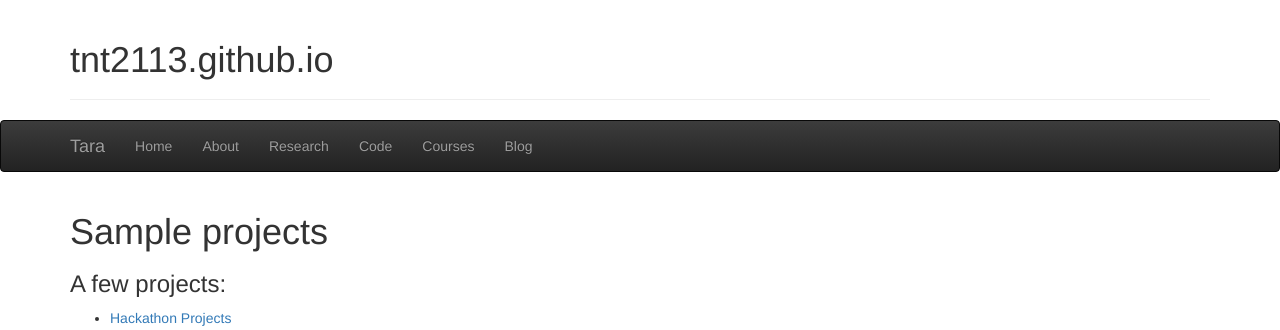
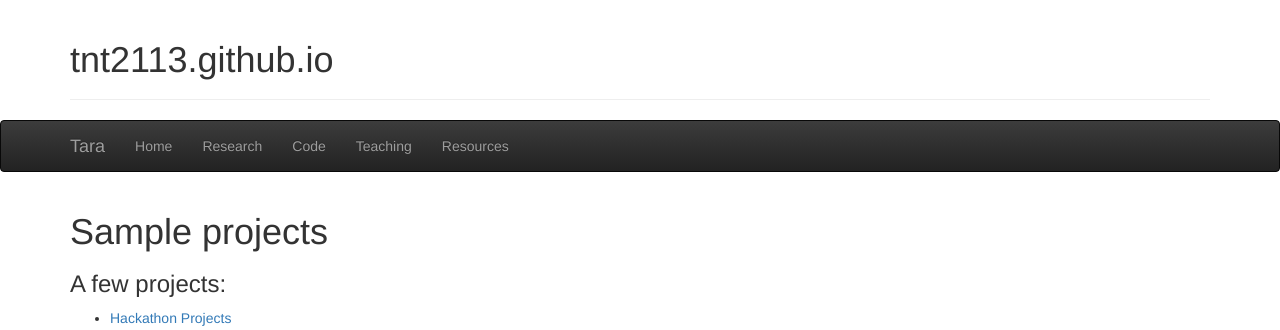
Before and after one commit to tnt2113/tnt2113.github.io, a Jekyll site: the page code/index.html, which Jekyll copies as it is, in a window 1280 px wide. Shown: the top 330 px of the page. Built offline with Jekyll 4.4.1, drawn with Linux system fonts in a browser that asks for light colours.

Commit message:
Update index.html
new nav bar

```diff
--- a/code/index.html
+++ b/code/index.html
@@ -53,12 +53,11 @@
     </div>
     <div id="navbar" class="collapse navbar-collapse">
       <ul class="nav navbar-nav">
-        <li><a href="../">Home</a></li>
-        <li><a href="../about">About</a></li>
+       <li><a href="../">Home</a></li>
         <li><a href="../research">Research</a></li>
         <li><a href="../code">Code</a></li>
-        <li><a href="../courses">Courses</a></li>
-        <li><a href="../blog">Blog</a></li>
+        <li><a href="../courses">Teaching</a></li>
+        <li><a href="../blog">Resources</a></li>
       </ul>
     </div><!--/.nav-collapse -->
   </div>
```
